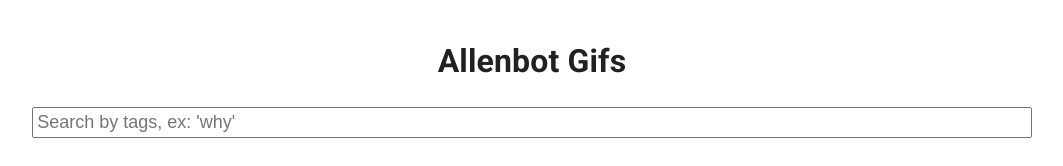
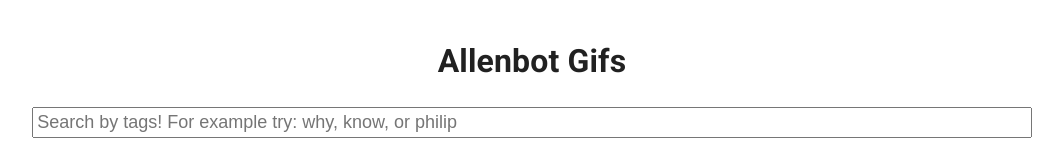
Before and after one commit to kaizacorp/allenbot, a React (Create React App) app: page / in a window 1280 px wide. Shown: the top 166 px of the page, without its empty margins (108-1171 px from the left). Built offline with nearby package versions, Linux system fonts and the light colour scheme.

Commit message:
improve search prompt with more examples

```diff
--- a/src/components/GifsFilter.jsx
+++ b/src/components/GifsFilter.jsx
@@ -16,7 +16,7 @@ const GifsFilter = () => {
     return (
     <Input
         type="text"
-        placeholder="Search by tags, ex: 'why'"
+        placeholder="Search by tags! For example try: why, know, or philip"
         value={query}
         onChange={(evt) => setQuery(evt.target.value)} />
     );
```
